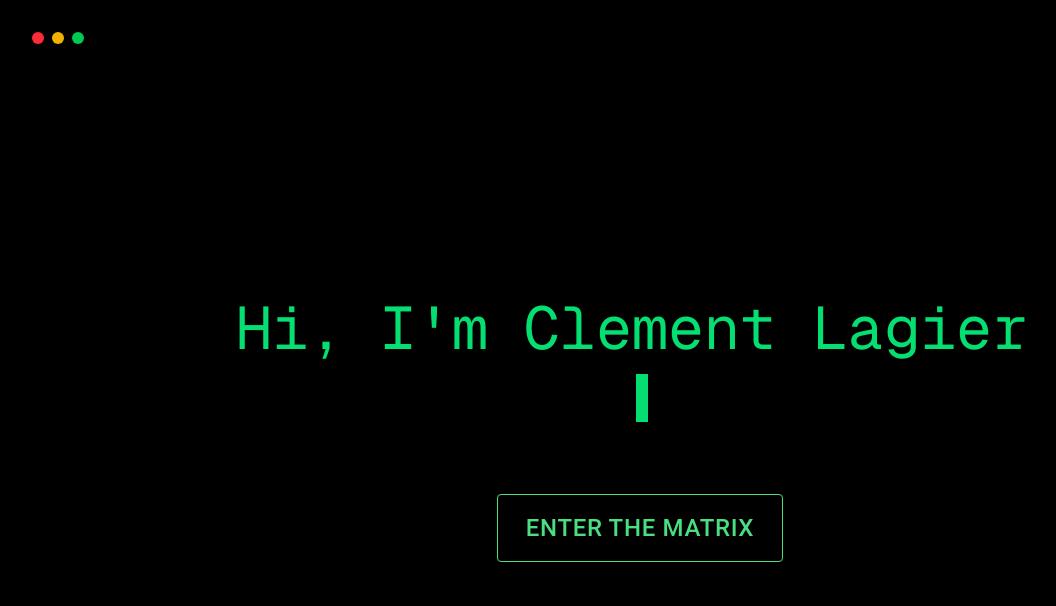
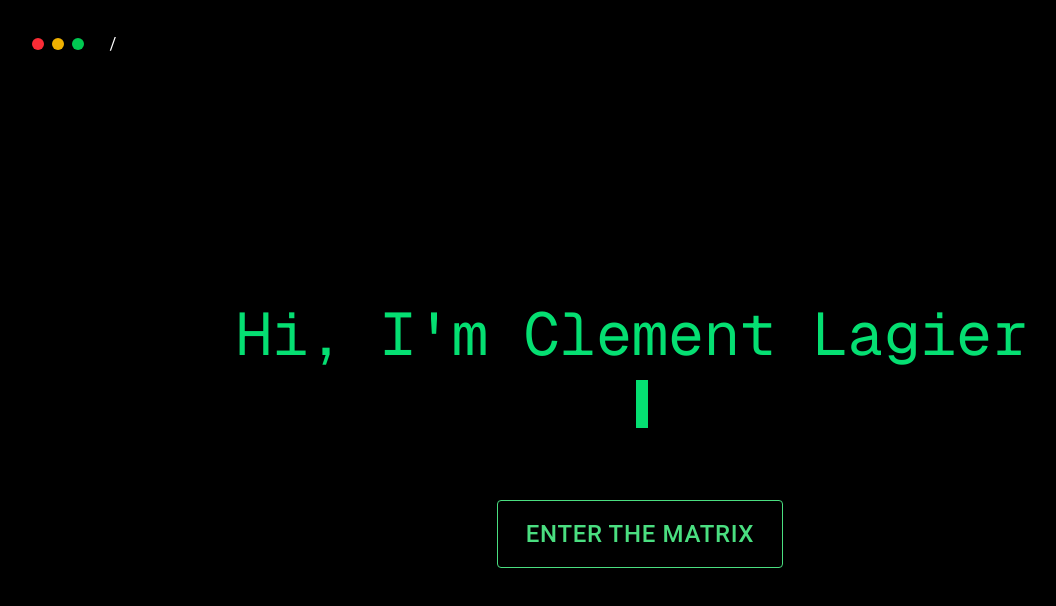
Before and after one commit to deadpanda-c/clementlagier.fr, a Next.js app: page / in a window 1280 px wide. Shown: the top 606 px of the page, without its empty margins (0-1056 px from the left). Built offline with nearby package versions, Linux system fonts and the light colour scheme.

Commit message:
[UPDATE] Renamed the attribute to displayPrompt and show the current working directory

```diff
--- a/components/terminal/terminal-header.tsx
+++ b/components/terminal/terminal-header.tsx
@@ -1,20 +1,27 @@
 'use client';
+
+import Prompt from '@/components/terminal/prompt';
 
 interface TerminalHeaderProps {
   pwd?: string;
-  isLoading?: boolean;
+  displayPrompt?: boolean;
 }
 
-const TerminalHeader = ( { pwd, isLoading }: TerminalHeaderProps ) => {
+const TerminalHeader = ( { pwd, displayPrompt }: TerminalHeaderProps ) => {
   return (
     <div className="mb-4">
       <div className="flex items-center gap-2 mb-8">
         <div className="w-3 h-3 rounded-full bg-red-500"></div>
         <div className="w-3 h-3 rounded-full bg-yellow-500"></div>
         <div className="w-3 h-3 rounded-full bg-green-500"></div>
+        {pwd && (
+          <div className="flex items-center ml-4">
+            <span className="text-white">{pwd}</span>
+          </div>
+        )}
       </div>
-      {isLoading && (
-        <span className="ml-2 text-gray-500">deadpanda@hostname:{pwd ? pwd : '~'}$</span>
+      {displayPrompt && (
+        <Prompt pwd={pwd} />
       )}
     </div>
   );
```
